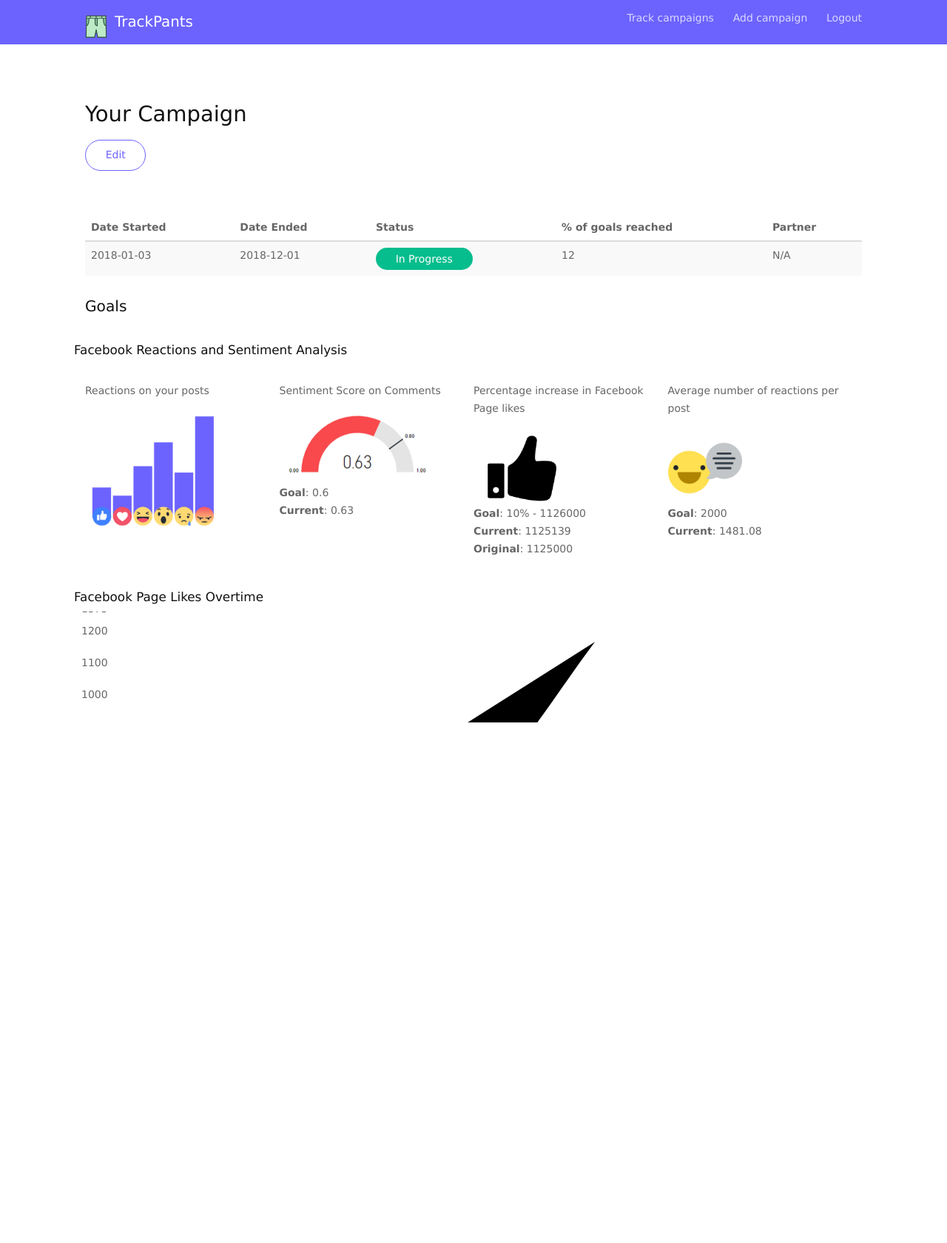
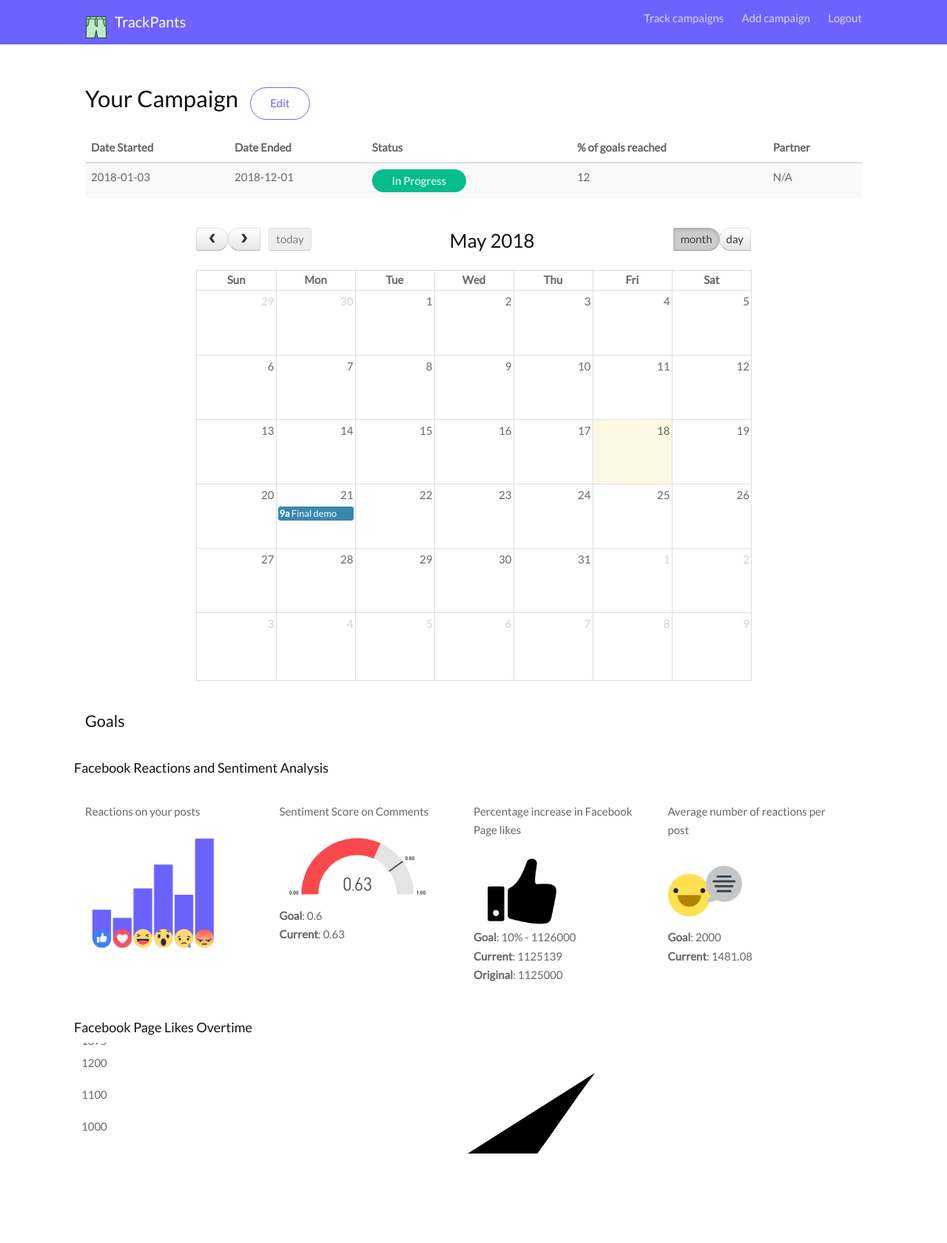
Before and after one commit to crisb0/final3011, a Flask app: page /viewCampaign in a window 1280 px wide. Shown: the whole page at 74% size. Before the commit the page ends 977 px from the top, so only its background shows below. Run offline with Flask 2, Linux system fonts and the light colour scheme; lists and menus that the app fills with data are empty; some libraries are stand-ins or nearby versions.

Commit message:
put calendar in view campaigns

```diff
--- a/events.json
+++ b/events.json
@@ -1,4 +1,9 @@
 [
+  {
+    "title": "Final demo",
+    "start": "2018-05-21T09:00:00-05:00",
+    "end": "2018-05-21T09:15:00-05:00"
+  },
   {
     "title": "All Day Event",
     "start": "2014-09-01"
--- a/templates/layout.html
+++ b/templates/layout.html
@@ -1,6 +1,7 @@
 <!DOCTYPE html>
 <html lang='en'>
 <head>
+    {% block head %}
 	<meta class="utf-8">
 	<meta name="viewport" content="width=device-width, initial-scale=1, maximum-scale=1">
 	<title>TrackPants | qt3.14</title>
@@ -8,38 +9,7 @@
 	<link rel='stylesheet' href="{{url_for('static', filename='style.min.css')}}" />
 	<link rel='stylesheet' href="{{url_for('static', filename='custom.css')}}" />
     <link rel="stylesheet" href="https://cdn.jsdelivr.net/chartist.js/latest/chartist.min.css" />
-    <link rel="stylesheet" href="https://cdnjs.cloudflare.com/ajax/libs/fullcalendar/3.9.0/fullcalendar.min.css" />
-    <link rel="stylesheet" href="https://cdnjs.cloudflare.com/ajax/libs/fullcalendar/3.9.0/fullcalendar.print.css" />
-<style>
-    body {
-        margin: 0;
-        padding: 0;
-        font-family: "Lucida Grande",Helvetica,Arial,Verdana,sans-serif;
-        font-size: 14px;
-    }
-    #script-warning {
-        display: none;
-        background: #eee;
-        border-bottom: 1px solid #ddd;
-        padding: 0 10px;
-        line-height: 40px;
-        text-align: center;
-        font-weight: bold;
-        font-size: 12px;
-        color: red;
-    }
-    #loading {
-        display: none;
-        position: absolute;
-        top: 10px;
-        right: 10px;
-    }
-    #calendar {
-        max-width: 900px;
-        margin: 40px auto;
-        padding: 0 10px;
-    }
-</style>
+    {% endblock %}
 </head>
 <body>
 	<!-- navbar -->
@@ -68,29 +38,5 @@
 <script src="{{ url_for('static', filename='js/app.min.js') }}" />
 <script src="https://code.jquery.com/jquery-3.1.0.min.js" />
 <script src="https://cdn.jsdelivr.net/chartist.js/latest/chartist.min.js" />
-<script src="https://cdnjs.cloudflare.com/ajax/libs/fullcalendar/3.9.0/fullcalendar.min.js" />
-<script>
-    $(document).ready(function() {
-        $('#calendar').fullCalendar({
-            header: {
-                left: 'prev,next today',
-                center: 'title',
-                right: 'month,agendaWeek,agendaDay'
-            },
-            defaultDate: '2014-09-12',
-            editable: true,
-            eventLimit: true, // allow "more" link when too many events
-            events: {
-                url: 'data',
-                error: function() {
-                    $('#script-warning').show();
-                }
-            },
-            loading: function(bool) {
-                $('#loading').toggle(bool);
-            }
-        });
-    });
-</script>
 </body>
 </html>
--- a/templates/viewCampaign.html
+++ b/templates/viewCampaign.html
@@ -1,4 +1,75 @@
 {% extends "layout.html" %}
+
+{% block head %}
+{{ super() }}
+<link href="{{ url_for('static', filename='fullcalendar.min.css') }}" rel='stylesheet' />
+<link href="{{ url_for('static', filename='fullcalendar.print.css') }}" rel='stylesheet' media='print' />
+<script src="{{ url_for('static', filename='lib/moment.min.js') }}"></script>
+<script src="{{ url_for('static', filename='lib/jquery.min.js') }}"></script>
+<script src="{{ url_for('static', filename='fullcalendar.min.js') }}"></script>
+<script>
+
+	$(document).ready(function() {
+
+		$('#calendar').fullCalendar({
+			header: {
+				left: 'prev,next today',
+				center: 'title',
+				right: 'month,agendaDay'
+			},
+			defaultDate: '2018-05-21',
+            themeSystem: 'bootstrap4',
+			editable: true,
+			eventLimit: true, // allow "more" link when too many events
+			events: {
+				url: 'data',
+				error: function() {
+					$('#script-warning').show();
+				}
+			},
+			loading: function(bool) {
+				$('#loading').toggle(bool);
+			}
+		});
+
+	});
+
+</script>
+<style>
+
+	body {
+		margin: 0;
+		padding: 0;
+	}
+
+	#script-warning {
+		display: none;
+		background: #eee;
+		border-bottom: 1px solid #ddd;
+		padding: 0 10px;
+		line-height: 40px;
+		text-align: center;
+		font-weight: bold;
+		font-size: 12px;
+		color: red;
+	}
+
+	#loading {
+		display: none;
+		position: absolute;
+		top: 10px;
+		right: 10px;
+	}
+
+	#calendar {
+		max-width: 750px;
+		margin: 40px auto;
+		/*padding: 0 10px;*/
+	}
+
+</style>
+{% endblock %}
+
 {% block body %}
 <!-- Page content -->
 <div class="app">
@@ -6,11 +77,8 @@
 		<div class="app__inner">
 			<div class="app__main">
 				<div class="text-container">
-					<h1 class="app__main__title">Your Campaign</h1>
-                    <button>Edit</button>
+                    <div><span class="app__main__title" style="font-size:2.074em;margin:1.414em 0 0.5em;font-weight:400;line-height:1.35;color:#111;">Your Campaign&ensp;</span><button>Edit</button></div>
 				</div>
-                <!-- insert calendar here -->
-                <div id='calendar'></div>
 				<table class="table table-striped">
 					<thead>
 						<tr>
@@ -30,6 +98,7 @@
 						</tr>
 					</tbody>
 				</table>
+                <div id='calendar' style="float:center;"></div>
 
                 <h3>Goals</h3>
                 <div class="row">
```
